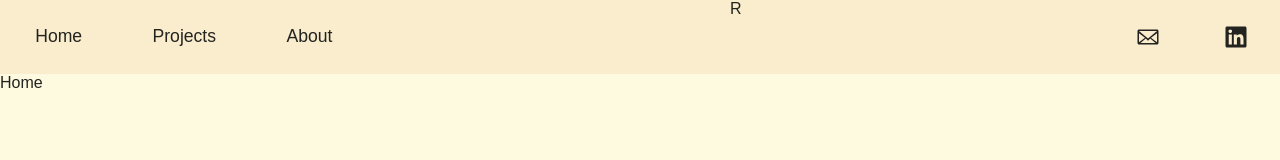
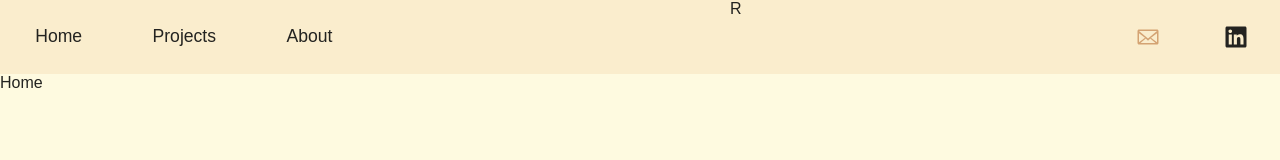
Before and after one commit to CookieCake99/portfolio, a React (Create React App) app: page / in a window 1280 px wide. In both pictures the pointer is over the link 1147 px from the left and 36 px from the top of the page. Shown: the top 160 px of the page. Built offline with nearby package versions, Linux system fonts and the light colour scheme.

Commit message:
added hover effect to icons

```diff
--- a/src/components/css/styles.css
+++ b/src/components/css/styles.css
@@ -83,3 +83,7 @@ body {
     padding: 1.5em 2em;
     color: var(--text-color);
 }
+
+.socials-link:hover {
+    color: var(--accent-color);
+}
```
